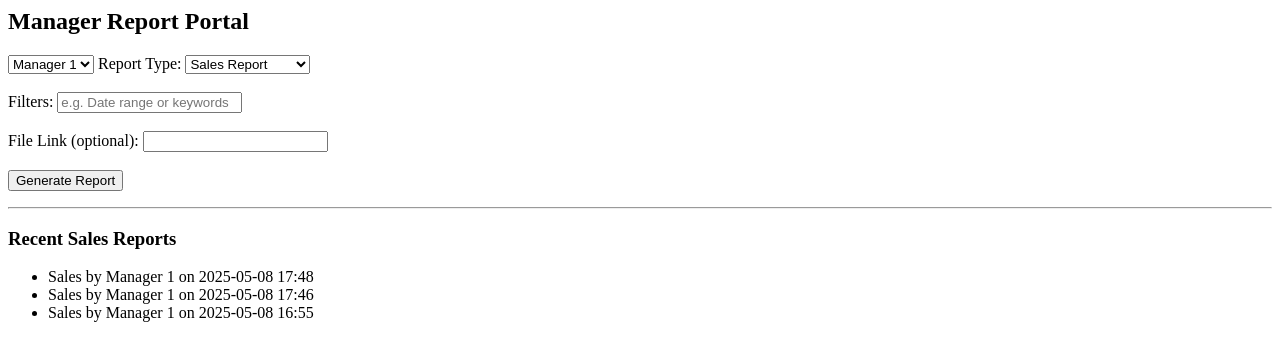
After one commit to Sahil2005ib/restaurant_system, a Django app: page /report/ in a window 1280 px wide. The commit adds this page. Shown: the top 361 px of the page. Run offline with Django 5.2, Linux system fonts and the light colour scheme; data comes from the database, SQL or seed files in the repository; both versions use the stored data as it was after the commit.

```diff
--- a/core/admin.py
+++ b/core/admin.py
@@ -1,5 +1,5 @@
 from django.contrib import admin
-from .models import Customer, Reservation, Order, Inventory, Payment, Feedback, Staff, SickReport, ShiftChangeRequest, ShiftSwapRequest
+from .models import Customer, Reservation, Order, Inventory, Payment, Feedback, Staff, SickReport, ShiftChangeRequest, ShiftSwapRequest, Report, MenuItem, OrderItem
 
 
 admin.site.register(Customer)
@@ -12,4 +12,8 @@ admin.site.register(Staff)
 admin.site.register(SickReport)
 admin.site.register(ShiftChangeRequest)
 admin.site.register(ShiftSwapRequest)
+admin.site.register(Report)
+admin.site.register(MenuItem)
+admin.site.register(OrderItem)
+
 # Register your models here.
--- a/core/controllers/report_controller.py
+++ b/core/controllers/report_controller.py
@@ -2,13 +2,15 @@ from core.models import Report, Staff
 from django.utils import timezone
 from django.core.exceptions import ObjectDoesNotExist
 
-def create_report(staff, report_type, filters, file_link=None):
-    """Create a report (only if staff is a manager)."""
-    if staff.role != 'manager':
+def create_report(manager, report_type, filters, file_link=None):
+    print("DEBUG - Staff ID:", manager.id)
+    print("DEBUG - Staff Role:", manager.role)
+
+    if manager.role != 'manager':
         raise PermissionError("Only managers can create reports.")
 
     report = Report.objects.create(
-        created_by=staff,
+        created_by=manager,
         report_type=report_type,
         filters=filters,
         created_at=timezone.now(),
--- /dev/null
+++ b/core/forms.py
@@ -0,0 +1,6 @@
+from django import forms
+from core.models import MenuItem
+
+class OrderItemForm(forms.Form):
+    menu_item = forms.ModelChoiceField(queryset=MenuItem.objects.all())
+    quantity = forms.IntegerField(min_value=1, initial=1)
--- a/core/models.py
+++ b/core/models.py
@@ -27,6 +27,21 @@ class Order(models.Model):
 
     def __str__(self):
         return f"Order #{self.id} by {self.customer.name}"
+
+class MenuItem(models.Model):
+    name = models.CharField(max_length=100)
+    price = models.DecimalField(max_digits=6, decimal_places=2)
+
+    def __str__(self):
+        return self.name
+
+class OrderItem(models.Model):
+    order = models.ForeignKey(Order, on_delete=models.CASCADE)
+    menu_item = models.ForeignKey(MenuItem, on_delete=models.CASCADE)
+    quantity = models.PositiveIntegerField(default=1)
+
+    def __str__(self):
+        return f"{self.quantity} x {self.menu_item.name} for Order #{self.order.id}"
 
 class Inventory(models.Model):
     name = models.CharField(max_length=100)
--- /dev/null
+++ b/core/templates/report_portal.html
@@ -0,0 +1,51 @@
+<h2>Manager Report Portal</h2>
+
+<form method="post">
+  {% csrf_token %}
+
+  <select name="staff_id" required>
+    {% for manager in managers %}
+      <option value="{{ manager.id }}">{{ manager.name }}</option>
+    {% endfor %}
+  </select>
+
+  <label>Report Type:</label>
+  <select name="report_type" required>
+    <option value="sales">Sales Report</option>
+    <option value="inventory">Inventory Report</option>
+    <option value="feedback">Feedback Report</option>
+    <option value="staff">Staff Report</option>
+  </select><br><br>
+
+  <label>Filters:</label>
+  <input type="text" name="filters" placeholder="e.g. Date range or keywords"><br><br>
+
+  <label>File Link (optional):</label>
+  <input type="url" name="file_link"><br><br>
+
+  <button type="submit">Generate Report</button>
+</form>
+
+{% if message %}
+  <p style="color:red;">{{ message }}</p>
+{% endif %}
+
+<hr>
+
+<h3>Recent Sales Reports</h3>
+<ul>
+  {% if reports %}
+    {% for report in reports %}
+      <li>
+        {{ report.report_type|capfirst }} by
+        {{ report.created_by.name }}
+        on {{ report.created_at|date:"Y-m-d H:i" }}
+        {% if report.file_link %}
+          - <a href="{{ report.file_link }}" target="_blank">Download</a>
+        {% endif %}
+      </li>
+    {% endfor %}
+  {% else %}
+    <li>No reports found.</li>
+  {% endif %}
+</ul>
--- /dev/null
+++ b/core/templates/report_success.html
@@ -0,0 +1,2 @@
+<h2>Report Successfully Created!</h2>
+<a href="/report/">Back to Report Portal</a>
--- a/core/urls.py
+++ b/core/urls.py
@@ -21,4 +21,7 @@ urlpatterns = [
     path('inventory/', views.inventory_portal, name='inventory_portal'),
     path('inventory-success/', views.inventory_success, name='inventory_success'),
 
+    path('report/', views.report_portal, name='report_portal'),
+    path('report-success/', views.report_success, name='report_success'),
+
 ]
--- a/core/views.py
+++ b/core/views.py
@@ -20,24 +20,41 @@ def reservation_form(request):
 def reservation_success(request):
     return render(request, 'reservation_success.html')
 
-from core.controllers.order_controller import create_order
+from core.models import MenuItem, OrderItem, Customer, Order
+from core.services.order_notifier import notify_kitchen_of_order
 from django.shortcuts import render, redirect
-from core.models import Customer
 
 def order_form(request):
     if request.method == 'POST':
         customer_id = request.POST.get('customer_id')
-        total_price = request.POST.get('total_price')
-        status = request.POST.get('status')
+        menu_item_ids = request.POST.getlist('menu_item')
+        quantities = request.POST.getlist('quantity')
 
         try:
             customer = Customer.objects.get(id=customer_id)
-            create_order(customer, total_price, status)
+            order = Order.objects.create(customer=customer, status='new', total_price=0)
+
+            total_price = 0
+            for item_id, qty in zip(menu_item_ids, quantities):
+                item = MenuItem.objects.get(id=item_id)
+                quantity = int(qty)
+                OrderItem.objects.create(order=order, menu_item=item, quantity=quantity)
+                total_price += item.price * quantity
+
+            order.total_price = total_price
+            order.save()
+
+            notify_kitchen_of_order(order)
             return redirect('order_success')
-        except Customer.DoesNotExist:
-            return render(request, 'order_form.html', {'error': 'Customer not found'})
+        except Exception as e:
+            return render(request, 'order_form.html', {
+                'error': str(e),
+                'menu_items': MenuItem.objects.all()
+            })
 
-    return render(request, 'order_form.html')
+    return render(request, 'order_form.html', {
+        'menu_items': MenuItem.objects.all()
+    })
 
 def order_success(request):
     return render(request, 'order_success.html')
@@ -142,3 +159,42 @@ def inventory_portal(request):
 
 def inventory_success(request):
     return render(request, 'inventory_success.html')
+
+from django.shortcuts import render, redirect
+from core.controllers.report_controller import create_report, get_reports_by_type
+from core.models import Staff
+from django.utils import timezone
+from django.core.exceptions import ObjectDoesNotExist
+
+def report_portal(request):
+    message = ""
+    reports = []
+
+    if request.method == 'POST':
+        staff_id = request.POST.get('staff_id')
+        report_type = request.POST.get('report_type')
+        filters = request.POST.get('filters')
+        file_link = request.POST.get('file_link', "")
+
+        try:
+            manager = Staff.objects.get(id=staff_id, role='manager', is_active=True)
+            create_report(manager, report_type, filters, file_link)
+            return redirect('report_success')
+        except ObjectDoesNotExist:
+            message = "Selected manager does not exist."
+        except Exception as e:
+            message = str(e)
+
+    # Load manager dropdown list
+    managers = Staff.objects.filter(role='manager', is_active=True)
+    reports = get_reports_by_type('sales')
+
+    return render(request, 'report_portal.html', {
+        'managers': managers,
+        'reports': reports,
+        'message': message,
+        'now': timezone.now().date(),
+    })
+
+def report_success(request):
+    return render(request, 'report_success.html')
```
Also changed, not shown: core/controllers/feedback_controller.py (+18 -0 lines), core/controllers/order_controller.py (+14 -0 lines), core/services/feedback_handler.py (+44 -0 lines), core/services/order_notifier.py (+30 -0 lines), core/templates/order_form.html (+64 -12 lines), core/migrations/0010_menuitem_orderitem.py (added), db.sqlite3.
